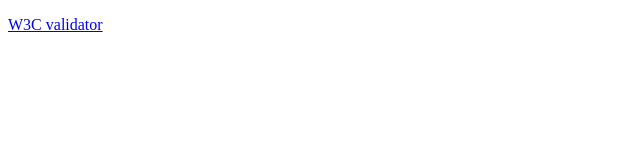
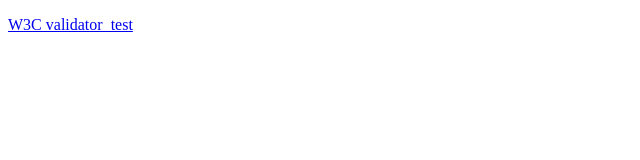
Before and after one commit to ZichaoYan/Inf133_A1, a plain HTML site: page index.html in a window 1280 px wide. Shown: the full height of the page, 0-640 px from the left. Drawn offline with Linux system fonts and the light colour scheme.

Commit message:
Update index.html

```diff
--- a/index.html
+++ b/index.html
@@ -17,7 +17,7 @@ EMAIL: Your email here
 <body>
   <p>
     <a href="http://validator.w3.org/check?uri=referer">
-       W3C validator
+       W3C validator_test
     </a>
   </p>
 </body>
```
